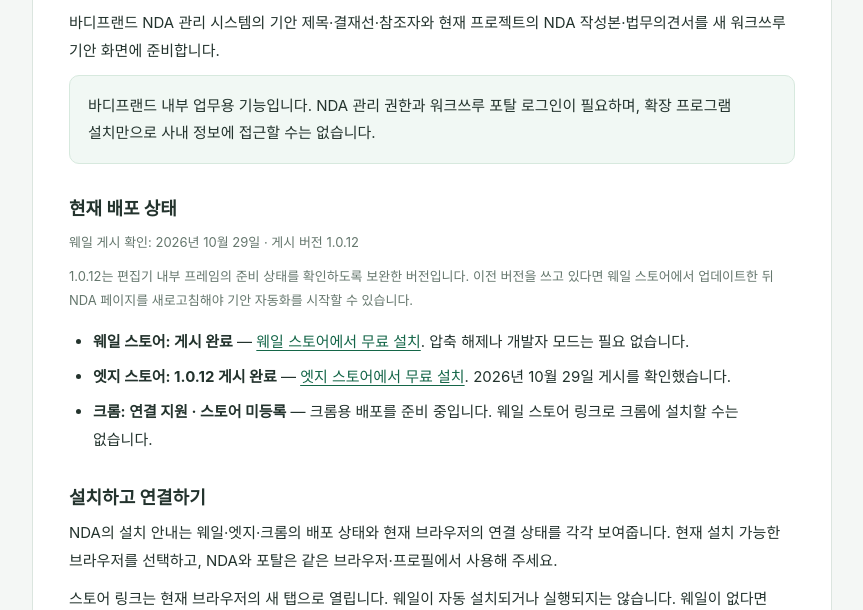
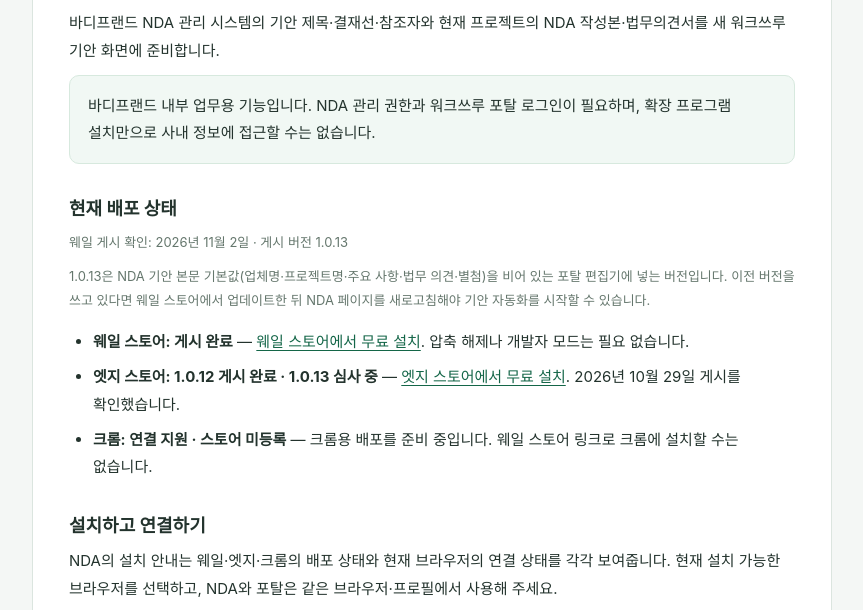
Before and after one commit to bf-sw/nda-extension-guide, a plain HTML site: page extension-support.html in a window 1280 px wide. Shown: the part 171-781 px from the top of the page, without its empty margins (208-1071 px from the left). Drawn offline with Linux system fonts and the light colour scheme.

Commit message:
Publish Whale 1.0.13 and Edge 1.0.13 review status
Co-Authored-By: Claude Opus 5.5 <noreply@anthropic.com>

```diff
--- a/extension-support.html
+++ b/extension-support.html
@@ -15,11 +15,11 @@
   <p>바디프랜드 NDA 관리 시스템의 기안 제목·결재선·참조자와 현재 프로젝트의 NDA 작성본·법무의견서를 새 워크쓰루 기안 화면에 준비합니다.</p>
   <p class="notice">바디프랜드 내부 업무용 기능입니다. NDA 관리 권한과 워크쓰루 포탈 로그인이 필요하며, 확장 프로그램 설치만으로 사내 정보에 접근할 수는 없습니다.</p>
   <h2>현재 배포 상태</h2>
-  <p class="meta">웨일 게시 확인: 2026년 10월 29일 · 게시 버전 1.0.12</p>
-  <p class="meta">1.0.12는 편집기 내부 프레임의 준비 상태를 확인하도록 보완한 버전입니다. 이전 버전을 쓰고 있다면 웨일 스토어에서 업데이트한 뒤 NDA 페이지를 새로고침해야 기안 자동화를 시작할 수 있습니다.</p>
+  <p class="meta">웨일 게시 확인: 2026년 11월 2일 · 게시 버전 1.0.13</p>
+  <p class="meta">1.0.13은 NDA 기안 본문 기본값(업체명·프로젝트명·주요 사항·법무 의견·별첨)을 비어 있는 포탈 편집기에 넣는 버전입니다. 이전 버전을 쓰고 있다면 웨일 스토어에서 업데이트한 뒤 NDA 페이지를 새로고침해야 기안 자동화를 시작할 수 있습니다.</p>
   <ul>
     <li><strong>웨일 스토어: 게시 완료</strong> — <a href="https://store.whale.naver.com/detail/nmfmeagcplbbgklodnohiffhmlnccmlc" target="_blank" rel="noopener noreferrer">웨일 스토어에서 무료 설치</a>. 압축 해제나 개발자 모드는 필요 없습니다.</li>
-    <li><strong>엣지 스토어: 1.0.12 게시 완료</strong> — <a href="https://microsoftedge.microsoft.com/addons/detail/hmmjbiefojgmdlainofboggfjbjlnepg" target="_blank" rel="noopener noreferrer">엣지 스토어에서 무료 설치</a>. 2026년 10월 29일 게시를 확인했습니다.</li>
+    <li><strong>엣지 스토어: 1.0.12 게시 완료 · 1.0.13 심사 중</strong> — <a href="https://microsoftedge.microsoft.com/addons/detail/hmmjbiefojgmdlainofboggfjbjlnepg" target="_blank" rel="noopener noreferrer">엣지 스토어에서 무료 설치</a>. 2026년 10월 29일 게시를 확인했습니다.</li>
     <li><strong>크롬: 연결 지원 · 스토어 미등록</strong> — 크롬용 배포를 준비 중입니다. 웨일 스토어 링크로 크롬에 설치할 수는 없습니다.</li>
   </ul>
   <h2>설치하고 연결하기</h2>
@@ -49,7 +49,7 @@
   <p>같은 확장 코드를 크롬에서도 사용하도록 구성되어 있습니다. 이미 설치된 확장이 응답하면 NDA 안내에 ‘설치·연결 완료’와 사용 중인 버전이 표시됩니다. 웨일의 설치 상태는 크롬에 공유되지 않습니다.</p>
   <p>새로 설치할 직원용 크롬 배포 경로는 아직 준비 중입니다. 스토어 게시 또는 회사 관리 정책을 통한 배포가 확인되면 안내합니다. 회사 정책으로 폴더 설치가 막힌 경우 임의로 우회하지 말고 사내 브라우저 관리 담당자에게 확인해 주세요.</p>
   <h2>기존 설치본과 중복 설치 확인</h2>
-  <p>기존 스토어 설치본은 삭제하지 않고 업데이트하세요. 1.0.12보다 낮은 버전이 표시되면 진행 중인 기안을 마친 뒤 웨일 스토어의 ‘업데이트’를 누르고 NDA 페이지를 새로고침합니다. 1.0.12로 연결되면 바로 사용할 수 있습니다.</p>
+  <p>기존 스토어 설치본은 삭제하지 않고 업데이트하세요. 웨일에서 1.0.13보다 낮은 버전이 표시되면 진행 중인 기안을 마친 뒤 웨일 스토어의 ‘업데이트’를 누르고 NDA 페이지를 새로고침합니다. 1.0.13으로 연결되면 기안 본문까지 자동으로 준비됩니다.</p>
   <p>폴더로 직접 설치했거나 삭제된 예전 스토어 등록의 설치본을 사용한다면 진행 중인 기안을 마친 뒤 웨일 확장앱 목록에서 이전 설치본을 삭제하고 현재 스토어에서 설치하세요. 스토어 개발자센터의 등록은 삭제하지 마세요.</p>
   <p>‘설치 상태 확인 필요’는 이전 버전의 응답만 감지되어 현재 설치 상태를 확정할 수 없다는 뜻입니다. 삭제·비활성화 후에는 NDA 페이지를 새로고침하세요. 스토어 설치본을 삭제했어도 같은 이름의 직접 설치본이 켜져 있으면 계속 응답할 수 있습니다.</p>
   <h2>연결이 안 될 때</h2>
```
